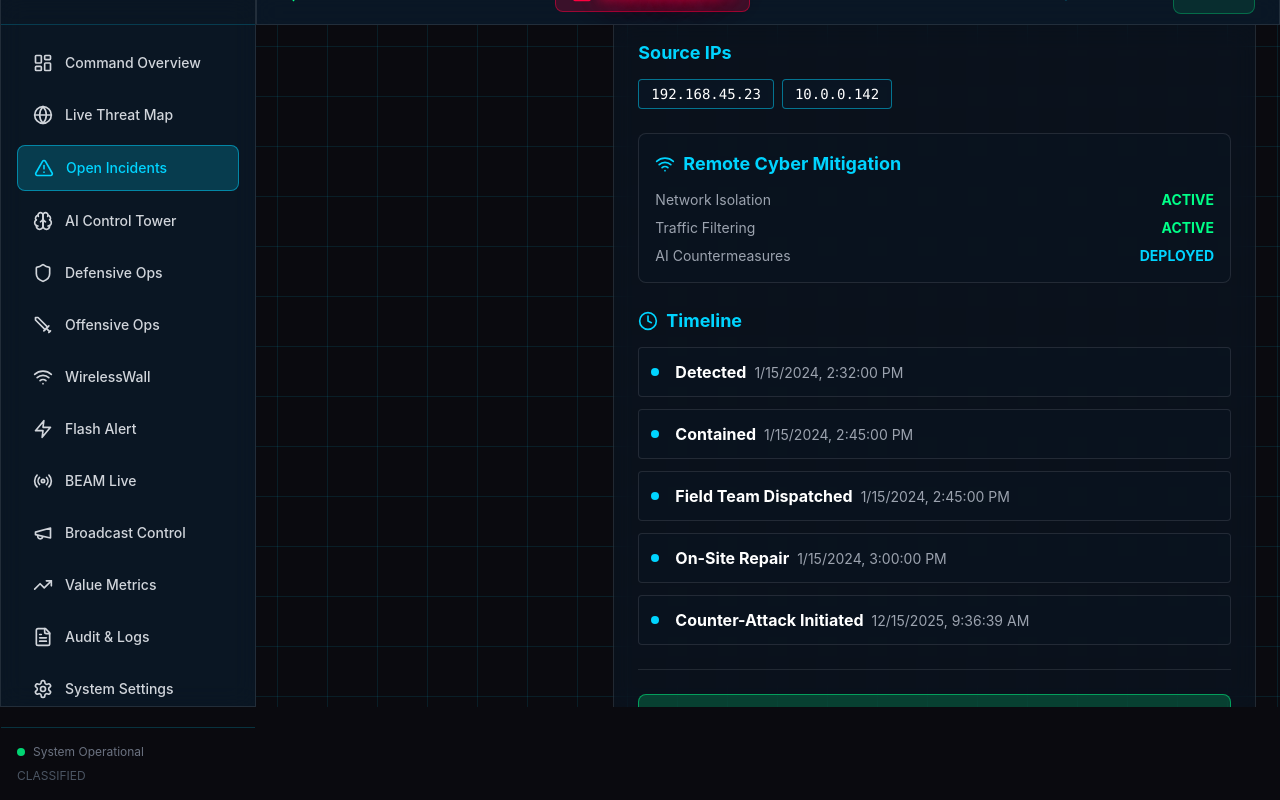
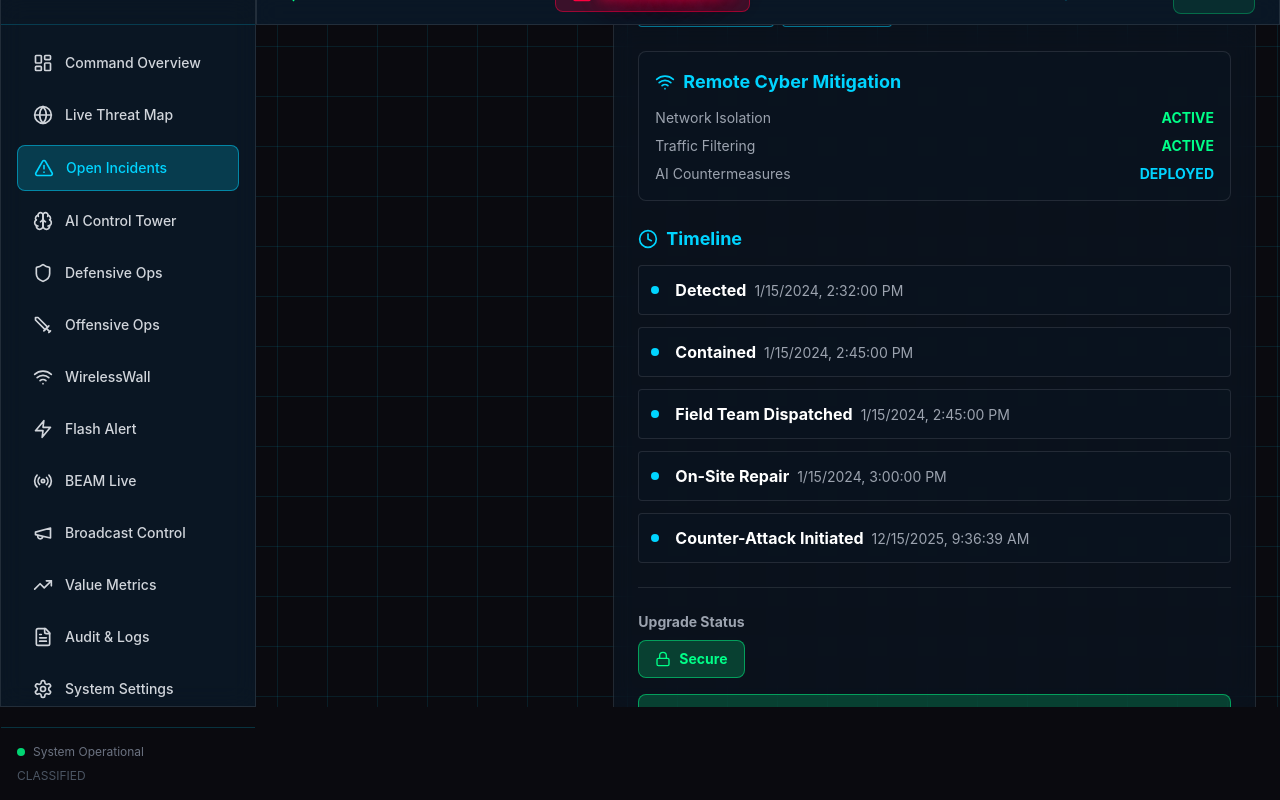
Before and after one commit to ondhiyabhavin-create/ghost-cyber-command, a React (Vite) app: page /incidents in a window 1280 px wide. Both pictures are taken after a click on the button "Counter-Attack". Built offline with nearby package versions, Linux system fonts and the light colour scheme.

Commit message:
Implement full incident management: secure, counter-attack, status upgrades with real-time navbar updates

```diff
--- a/src/App.tsx
+++ b/src/App.tsx
@@ -1,4 +1,5 @@
 import { BrowserRouter, Routes, Route } from 'react-router-dom'
+import { IncidentsProvider } from './context/IncidentsContext'
 import Layout from './components/Layout'
 import CommandOverview from './pages/CommandOverview'
 import LiveThreatMap from './pages/LiveThreatMap'
@@ -16,6 +17,7 @@ import ValueMetrics from './pages/ValueMetrics'
 
 function App() {
   return (
+    <IncidentsProvider>
       <BrowserRouter>
         <Layout>
           <Routes>
@@ -35,6 +37,7 @@ function App() {
           </Routes>
         </Layout>
       </BrowserRouter>
+    </IncidentsProvider>
   )
 }
 
--- a/src/components/Navbar.tsx
+++ b/src/components/Navbar.tsx
@@ -2,11 +2,11 @@ import { useState, useEffect } from 'react'
 import { Link } from 'react-router-dom'
 import { motion } from 'framer-motion'
 import { AlertTriangle, Clock, Activity } from 'lucide-react'
-import { initialIncidents } from '../data/mockData'
+import { useIncidents } from '../context/IncidentsContext'
 
 export default function Navbar() {
   const [currentTime, setCurrentTime] = useState(new Date())
-  const [openIncidentsCount, setOpenIncidentsCount] = useState(0)
+  const { incidents } = useIncidents()
 
   useEffect(() => {
     const timer = setInterval(() => {
@@ -15,12 +15,9 @@ export default function Navbar() {
     return () => clearInterval(timer)
   }, [])
 
-  useEffect(() => {
-    const count = initialIncidents.filter(
-      (inc) => inc.status !== 'neutralized'
-    ).length
-    setOpenIncidentsCount(count)
-  }, [])
+  const openIncidentsCount = incidents.filter(
+    (inc) => inc.status !== 'neutralized'
+  ).length
 
   return (
     <motion.nav
--- /dev/null
+++ b/src/context/IncidentsContext.tsx
@@ -0,0 +1,123 @@
+import { createContext, useContext, useState, ReactNode } from 'react'
+import { Incident } from '../data/mockData'
+import { initialIncidents } from '../data/mockData'
+
+interface IncidentsContextType {
+  incidents: Incident[]
+  updateIncident: (id: string, updates: Partial<Incident>) => void
+  secureIncident: (id: string) => void
+  escalateToCounterAttack: (id: string) => void
+  upgradeStatus: (id: string, newStatus: Incident['status']) => void
+}
+
+const IncidentsContext = createContext<IncidentsContextType | undefined>(undefined)
+
+export function IncidentsProvider({ children }: { children: ReactNode }) {
+  const [incidents, setIncidents] = useState<Incident[]>(initialIncidents)
+
+  const updateIncident = (id: string, updates: Partial<Incident>) => {
+    setIncidents((prev) =>
+      prev.map((inc) =>
+        inc.id === id ? { ...inc, ...updates } : inc
+      )
+    )
+  }
+
+  const secureIncident = (id: string) => {
+    setIncidents((prev) =>
+      prev.map((inc) => {
+        if (inc.id === id && inc.status !== 'neutralized') {
+          return {
+            ...inc,
+            status: 'neutralized',
+            timeline: [
+              ...inc.timeline,
+              {
+                stage: 'Secured & Neutralized',
+                timestamp: new Date().toISOString(),
+              },
+            ],
+          }
+        }
+        return inc
+      })
+    )
+  }
+
+  const escalateToCounterAttack = (id: string) => {
+    setIncidents((prev) =>
+      prev.map((inc) => {
+        if (inc.id === id && inc.status === 'contained') {
+          return {
+            ...inc,
+            status: 'counter_attack',
+            timeline: [
+              ...inc.timeline,
+              {
+                stage: 'Counter-Attack Initiated',
+                timestamp: new Date().toISOString(),
+              },
+            ],
+          }
+        }
+        return inc
+      })
+    )
+  }
+
+  const upgradeStatus = (id: string, newStatus: Incident['status']) => {
+    setIncidents((prev) =>
+      prev.map((inc) => {
+        if (inc.id === id) {
+          const statusOrder: Incident['status'][] = ['detected', 'contained', 'counter_attack', 'neutralized']
+          const currentIndex = statusOrder.indexOf(inc.status)
+          const newIndex = statusOrder.indexOf(newStatus)
+
+          if (newIndex > currentIndex) {
+            const statusLabels: Record<Incident['status'], string> = {
+              detected: 'Detected',
+              contained: 'Contained',
+              counter_attack: 'Counter-Attack Initiated',
+              neutralized: 'Secured & Neutralized',
+            }
+
+            return {
+              ...inc,
+              status: newStatus,
+              timeline: [
+                ...inc.timeline,
+                {
+                  stage: statusLabels[newStatus],
+                  timestamp: new Date().toISOString(),
+                },
+              ],
+            }
+          }
+        }
+        return inc
+      })
+    )
+  }
+
+  return (
+    <IncidentsContext.Provider
+      value={{
+        incidents,
+        updateIncident,
+        secureIncident,
+        escalateToCounterAttack,
+        upgradeStatus,
+      }}
+    >
+      {children}
+    </IncidentsContext.Provider>
+  )
+}
+
+export function useIncidents() {
+  const context = useContext(IncidentsContext)
+  if (context === undefined) {
+    throw new Error('useIncidents must be used within an IncidentsProvider')
+  }
+  return context
+}
--- a/src/pages/OpenIncidents.tsx
+++ b/src/pages/OpenIncidents.tsx
@@ -1,8 +1,8 @@
-import { useState } from 'react'
+import { useState, useEffect } from 'react'
 import { motion } from 'framer-motion'
-import { initialIncidents } from '../data/mockData'
-import { Clock, Shield, Zap, CheckCircle, AlertCircle, Wifi, Truck, Lock } from 'lucide-react'
+import { Clock, Shield, Zap, CheckCircle, AlertCircle, Wifi, Truck, Lock, ArrowUp } from 'lucide-react'
 import { Incident } from '../data/mockData'
+import { useIncidents } from '../context/IncidentsContext'
 import FieldResponseCard from '../components/FieldResponseCard'
 
 const statusIcons = {
@@ -20,35 +20,46 @@ const statusColors = {
 }
 
 export default function OpenIncidents() {
-  const [incidents, setIncidents] = useState(initialIncidents)
+  const { incidents, secureIncident, escalateToCounterAttack, upgradeStatus } = useIncidents()
   const [selectedIncident, setSelectedIncident] = useState<Incident | null>(
     incidents[0] || null
   )
   const [responseMode, setResponseMode] = useState<'remote' | 'hardware'>('remote')
 
+  // Update selected incident when incidents change
+  useEffect(() => {
+    if (selectedIncident) {
+      const updated = incidents.find((inc) => inc.id === selectedIncident.id)
+      if (updated) {
+        setSelectedIncident(updated)
+      }
+    } else if (incidents.length > 0 && !selectedIncident) {
+      setSelectedIncident(incidents[0])
+    }
+  }, [incidents, selectedIncident])
+
   const handleSecureIncident = (incidentId: string) => {
-    setIncidents((prev) =>
-      prev.map((inc) => {
-        if (inc.id === incidentId && inc.status !== 'neutralized') {
-          const updatedIncident: Incident = {
-            ...inc,
-            status: 'neutralized',
-            timeline: [
-              ...inc.timeline,
-              {
-                stage: 'Secured & Neutralized',
-                timestamp: new Date().toISOString(),
-              },
-            ],
+    secureIncident(incidentId)
+    const updated = incidents.find((inc) => inc.id === incidentId)
+    if (updated) {
+      setSelectedIncident({ ...updated, status: 'neutralized' })
     }
-          if (selectedIncident?.id === incidentId) {
-            setSelectedIncident(updatedIncident)
   }
-          return updatedIncident
+
+  const handleCounterAttack = (incidentId: string) => {
+    escalateToCounterAttack(incidentId)
+    const updated = incidents.find((inc) => inc.id === incidentId)
+    if (updated) {
+      setSelectedIncident({ ...updated, status: 'counter_attack' })
     }
-        return inc
-      })
-    )
+  }
+
+  const handleUpgradeStatus = (incidentId: string, newStatus: Incident['status']) => {
+    upgradeStatus(incidentId, newStatus)
+    const updated = incidents.find((inc) => inc.id === incidentId)
+    if (updated) {
+      setSelectedIncident({ ...updated, status: newStatus })
+    }
   }
 
   return (
@@ -73,10 +84,12 @@ export default function OpenIncidents() {
               Active Incidents ({incidents.filter((i) => i.status !== 'neutralized').length})
             </h2>
             <div className="space-y-2">
-              {incidents.map((incident) => (
+              {incidents.map((incident) => {
+                const updatedIncident = incidents.find((inc) => inc.id === incident.id) || incident
+                return (
                   <motion.button
                     key={incident.id}
-                  onClick={() => setSelectedIncident(incident)}
+                    onClick={() => setSelectedIncident(updatedIncident)}
                     className={`w-full text-left p-4 rounded-lg border transition-all ${
                       selectedIncident?.id === incident.id
                         ? 'bg-ghost-neon-blue/20 border-ghost-neon-blue/50'
@@ -86,26 +99,27 @@ export default function OpenIncidents() {
                     whileTap={{ scale: 0.98 }}
                   >
                     <div className="flex items-center justify-between mb-2">
-                    <span className="font-mono font-bold">{incident.id}</span>
+                      <span className="font-mono font-bold">{updatedIncident.id}</span>
                       <span
                         className={`text-xs px-2 py-1 rounded ${
-                        incident.status === 'detected'
+                          updatedIncident.status === 'detected'
                             ? 'bg-ghost-neon-red/20 text-ghost-neon-red'
-                          : incident.status === 'contained'
+                            : updatedIncident.status === 'contained'
                             ? 'bg-ghost-neon-yellow/20 text-ghost-neon-yellow'
-                          : incident.status === 'counter_attack'
+                            : updatedIncident.status === 'counter_attack'
                             ? 'bg-ghost-neon-blue/20 text-ghost-neon-blue'
                             : 'bg-ghost-neon-green/20 text-ghost-neon-green'
                         }`}
                       >
-                      {incident.status.replace('_', ' ').toUpperCase()}
+                        {updatedIncident.status.replace('_', ' ').toUpperCase()}
                       </span>
                     </div>
                     <div className="text-sm text-gray-400">
-                    {incident.affectedRegion} • {incident.attackType}
+                      {updatedIncident.affectedRegion} • {updatedIncident.attackType}
                     </div>
                   </motion.button>
-              ))}
+                )
+              })}
             </div>
           </motion.div>
         </div>
@@ -269,58 +283,57 @@ export default function OpenIncidents() {
               {/* Action Buttons */}
               {selectedIncident.status !== 'neutralized' && (
                 <div className="mt-6 pt-6 border-t border-white/10">
-                  <div className="flex gap-4">
+                  <div className="space-y-4">
+                    {/* Status Upgrade Buttons */}
+                    <div>
+                      <h4 className="text-sm font-bold text-gray-400 mb-2">Upgrade Status</h4>
+                      <div className="flex flex-wrap gap-2">
+                        {selectedIncident.status === 'detected' && (
+                          <motion.button
+                            onClick={() => handleUpgradeStatus(selectedIncident.id, 'contained')}
+                            whileHover={{ scale: 1.05 }}
+                            whileTap={{ scale: 0.95 }}
+                            className="px-4 py-2 bg-ghost-neon-yellow/20 border border-ghost-neon-yellow/50 rounded-lg hover:bg-ghost-neon-yellow/30 transition-colors flex items-center gap-2"
+                          >
+                            <ArrowUp className="w-4 h-4 text-ghost-neon-yellow" />
+                            <span className="text-sm font-bold text-ghost-neon-yellow">Contain</span>
+                          </motion.button>
+                        )}
+                        {selectedIncident.status === 'contained' && (
+                          <motion.button
+                            onClick={() => handleCounterAttack(selectedIncident.id)}
+                            whileHover={{ scale: 1.05 }}
+                            whileTap={{ scale: 0.95 }}
+                            className="px-4 py-2 bg-ghost-neon-blue/20 border border-ghost-neon-blue/50 rounded-lg hover:bg-ghost-neon-blue/30 transition-colors flex items-center gap-2"
+                          >
+                            <Zap className="w-4 h-4 text-ghost-neon-blue" />
+                            <span className="text-sm font-bold text-ghost-neon-blue">Counter-Attack</span>
+                          </motion.button>
+                        )}
+                        {selectedIncident.status === 'counter_attack' && (
                           <motion.button
                             onClick={() => handleSecureIncident(selectedIncident.id)}
                             whileHover={{ scale: 1.05 }}
                             whileTap={{ scale: 0.95 }}
-                      className="flex-1 px-6 py-3 bg-ghost-neon-green/20 border border-ghost-neon-green/50 rounded-lg hover:bg-ghost-neon-green/30 transition-colors flex items-center justify-center gap-2"
+                            className="px-4 py-2 bg-ghost-neon-green/20 border border-ghost-neon-green/50 rounded-lg hover:bg-ghost-neon-green/30 transition-colors flex items-center gap-2"
+                          >
+                            <Lock className="w-4 h-4 text-ghost-neon-green" />
+                            <span className="text-sm font-bold text-ghost-neon-green">Secure</span>
+                          </motion.button>
+                        )}
+                      </div>
+                    </div>
+
+                    {/* Quick Secure Button (always available) */}
+                    <motion.button
+                      onClick={() => handleSecureIncident(selectedIncident.id)}
+                      whileHover={{ scale: 1.05 }}
+                      whileTap={{ scale: 0.95 }}
+                      className="w-full px-6 py-3 bg-ghost-neon-green/20 border border-ghost-neon-green/50 rounded-lg hover:bg-ghost-neon-green/30 transition-colors flex items-center justify-center gap-2"
                     >
                       <Lock className="w-5 h-5 text-ghost-neon-green" />
                       <span className="font-bold text-ghost-neon-green">Secure Incident</span>
                     </motion.button>
-                    {selectedIncident.status === 'contained' && (
-                      <motion.button
-                        onClick={() => {
-                          setIncidents((prev) =>
-                            prev.map((inc) =>
-                              inc.id === selectedIncident.id
-                                ? {
-                                    ...inc,
-                                    status: 'counter_attack',
-                                    timeline: [
-                                      ...inc.timeline,
-                                      {
-                                        stage: 'Counter-Attack Initiated',
-                                        timestamp: new Date().toISOString(),
-                                      },
-                                    ],
-                                  }
-                                : inc
-                            )
-                          )
-                          if (selectedIncident) {
-                            setSelectedIncident({
-                              ...selectedIncident,
-                              status: 'counter_attack',
-                              timeline: [
-                                ...selectedIncident.timeline,
-                                {
-                                  stage: 'Counter-Attack Initiated',
-                                  timestamp: new Date().toISOString(),
-                                },
-                              ],
-                            })
-                          }
-                        }}
-                        whileHover={{ scale: 1.05 }}
-                        whileTap={{ scale: 0.95 }}
-                        className="px-6 py-3 bg-ghost-neon-blue/20 border border-ghost-neon-blue/50 rounded-lg hover:bg-ghost-neon-blue/30 transition-colors flex items-center justify-center gap-2"
-                      >
-                        <Zap className="w-5 h-5 text-ghost-neon-blue" />
-                        <span className="font-bold text-ghost-neon-blue">Counter-Attack</span>
-                      </motion.button>
-                    )}
                   </div>
                 </div>
               )}
```
Lines whose indentation alone changed are shown as unchanged.
